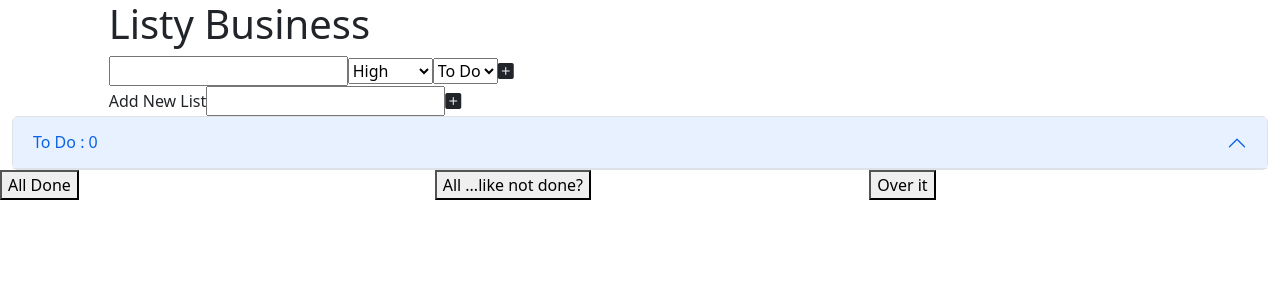
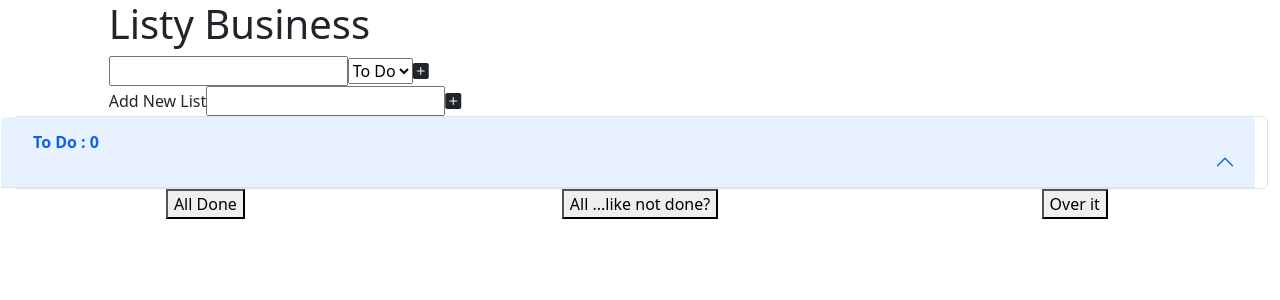
Before and after one commit to tkcthulhu/listy-business, a React (Create React App) app in the folder app/: page / in a window 1280 px wide. Shown: the top 300 px of the page. Built offline with nearby package versions, Linux system fonts and the light colour scheme.

Commit message:
formatting/styling

```diff
--- a/app/src/CheckAll.jsx
+++ b/app/src/CheckAll.jsx
@@ -29,18 +29,18 @@ export function CheckAll(props) {
 
     return (
         <>
-            <div className="row justify-content-end">
-                <div className="col">
+            <div className="row justify-content-center">
+                <div className="col d-flex justify-content-center">
                     <button  onClick={() => {allActive(list)}}>
                         All Done
                     </button>
                 </div>
-                <div className="col">
+                <div className="col d-flex justify-content-center">
                     <button onClick={() => {allInactive(list)}}>
                         All ...like not done?
                     </button>
                 </div>
-                <div className="col">
+                <div className="col d-flex justify-content-center">
                     <button onClick={() => {allGone()}}>
                         Over it
                     </button>
--- a/app/src/Lists.jsx
+++ b/app/src/Lists.jsx
@@ -51,10 +51,12 @@ export function SetList(props) {
 
     function strikeThrough(status) {
         if (status) {
+
             return(
                 "row-10 justify-constent-center"
             )
         } else {
+
             return(
                 "row-10 justify-constent-center done"
             )
@@ -66,13 +68,21 @@ export function SetList(props) {
             if (status) {
 
                 return(
-                    <i className="bi bi-check-circle-fill align-self-end icon" onClick={() => setToInactive(id, currentList)}></i>
+                    <i
+                        className="bi bi-check-circle-fill icon"
+                        onClick={() => setToInactive(id, currentList)}
+                    />
                 )
+
             } else {
 
                 return(
-                    <i className="bi bi-arrow-up-circle-fill align-self-end icon" onClick={() => setToActive(id, currentList)}></i>
+                    <i
+                        className="bi bi-arrow-up-circle-fill icon"
+                        onClick={() => setToActive(id, currentList)}
+                    />
                 )
+
             }
 
     }
@@ -97,17 +107,23 @@ export function SetList(props) {
 
                 if (items[i].status) {
                     incomplete.push('$')
-                    console.log('bloop')
                 }
 
                 thisList.push(
-                    <div className={strikeThrough(items[i].status)} id={items[i].id} key={items[i].id}>
-                        <div className="col-6 d-flex">
+                    <div
+                        className={'row ' + strikeThrough(items[i].status)}
+                        id={items[i].id}
+                        key={items[i].id}
+                    >
+                        <div className="col-11">
                             {items[i].input}
                         </div>
-                        <div className='col-2'>
+                        <div className="col-1">
                             {statusButtons(items[i].id, items[i].status)}
-                            <i className="bi bi-x-circle-fill align-self-end icon" onClick={() => deleteItem(items[i].id)}></i>
+                            <i
+                                className="bi bi-x-circle-fill icon"
+                                onClick={() => deleteItem(items[i].id)}
+                            />
                         </div>
                     </div>
                 )
@@ -117,7 +133,10 @@ export function SetList(props) {
             function deleteButton() {
                 if (!(lists[i].id === 'OG')) {
                     return(
-                    <i className="bi bi-x-circle-fill align-self-end icon" onClick={() => deleteList(lists[i].id, lists[i])}></i>
+                    <i
+                        className="bi bi-x-circle-fill icon listButton"
+                        onClick={() => deleteList(lists[i].id, lists[i])}
+                    />
                     )
                 }
             }
@@ -125,25 +144,43 @@ export function SetList(props) {
             userLists.push(
                 <div class="accordion-item">
                     <h2 class="accordion-header" id="headingOne">
-                      <button class="accordion-button" type="button" data-bs-toggle="collapse" data-bs-target={"#collapse" + i} aria-expanded="true" aria-controls={"collapse" + i}>
-                        {listName} : {incomplete.length} {deleteButton()}
-                      </button>
+                        <button
+                            class="accordion-button row d-flex"
+                            type="button"
+                            data-bs-toggle="collapse"
+                            data-bs-target={"#collapse" + i}
+                            aria-expanded="true"
+                            aria-controls={"collapse" + i}
+                        >
+                            <div className="col-11 listTitle">
+                                <strong>{listName} : {incomplete.length}</strong>
+                            </div>
+                            <div className="col-1">
+                                {deleteButton()}
+                            </div>
+                        </button>
                     </h2>
-                    <div id={"collapse" + i} class="accordion-collapse collapse" aria-labelledby="headingOne" data-bs-parent="#accordionExample">
+                    <div
+                        id={"collapse" + i}
+                        class="accordion-collapse collapse"
+                        aria-labelledby="headingOne"
+                        data-bs-parent="#accordionExample"
+                    >
                         <div class="accordion-body">
-                        {thisList}
-                      </div>
+                            {thisList}
+                        </div>
                     </div>
                 </div>
                 )
         }
 
         return(
-            <>
-            <div class="accordion" id="accordionExample">
+            <div
+                class="accordion"
+                id="accordionExample"
+            >
             {userLists}
             </div>
-            </>
         )
     }
 
@@ -170,8 +207,10 @@ export function SetList(props) {
     return(
         <>
             <div className="container-fluid">
-                {buildUserLists(filterItems())}
-                {removeGarbage()}
+                <div className="row justify-content-center">
+                    {buildUserLists(filterItems())}
+                    {removeGarbage()}
+                </div>
             </div>
         </>
     )
--- a/app/src/MultiList.jsx
+++ b/app/src/MultiList.jsx
@@ -23,7 +23,10 @@ export function MultiList(props) {
     <div className="col-10">
         Add New List
         <input ref={userList}/>
-        <i className="bi bi-plus-square-fill icon" onClick={() => {addList()}}></i>
+        <i
+            className="bi bi-plus-square-fill icon"
+            onClick={() => {addList()}}
+        />
     </div>
     )
 }
--- a/app/src/UserInput.jsx
+++ b/app/src/UserInput.jsx
@@ -3,20 +3,18 @@ import React from "react";
 function UserInput(props) {
 
     const userInput = React.useRef(null);
-    const prioritySelect = React.useRef(null);
     const listSelect = React.useRef(null);
 
     function addItem() {
 
-        const input = userInput.current.value;
-        const priority = prioritySelect.current.value;
+        const input = userInput.current.value;;
         const list = listSelect.current.value;
         const status = true;
         const id = Date.now()
 
-        props.SetToDoItem([...props.ToDoItem, {input, priority, list, status, id}])
+        props.SetToDoItem([...props.ToDoItem, {input, list, status, id}])
 
-        localStorage.setItem('LIST', JSON.stringify([...props.ToDoItem, {input, priority, list, status, id}]))
+        localStorage.setItem('LIST', JSON.stringify([...props.ToDoItem, {input, list, status, id}]))
 
         userInput.current.value = null;
 
@@ -45,15 +43,16 @@ function UserInput(props) {
     return (
     <div className="col-10">
         <input ref={userInput}/>
-        <select name="priority" ref={prioritySelect}>
-            <option value="High">High</option>
-            <option value="Med">Medium</option>
-            <option value="Low">Low</option>
-        </select>
-        <select name="list" ref={listSelect}>
+        <select
+            name="list"
+            ref={listSelect}
+        >
             {userListsBuild()}
         </select>
-        <i className="bi bi-plus-square-fill" onClick={() => {addItem()}}></i>
+        <i
+            className="bi bi-plus-square-fill"
+            onClick={() => {addItem()}}
+        />
     </div>
     )
 }
--- a/app/src/index.css
+++ b/app/src/index.css
@@ -15,3 +15,11 @@ code {
 .done {
   text-decoration: line-through;
 }
+
+#listButton {
+  text-align: end;
+}
+
+.icon {
+
+}
```
Also changed, not shown: app/src/App.jsx (+22 -4 lines).
